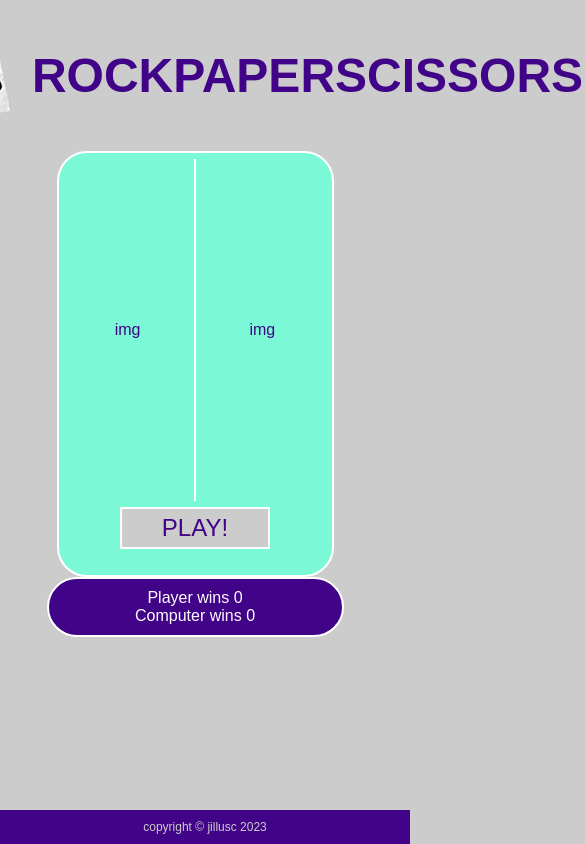
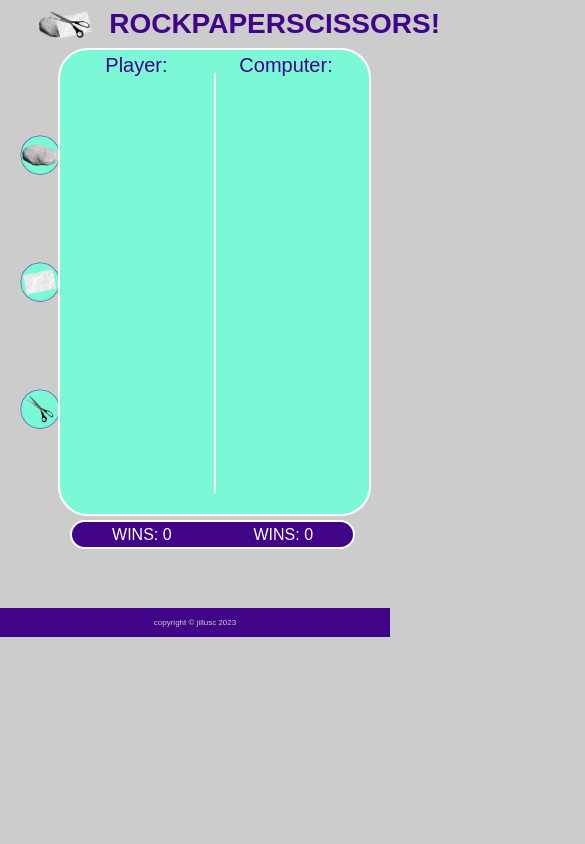
Before and after one commit to jillusc/RockPaperScissors, a plain HTML site: page index.html in a window 390 px wide. Shown: the whole page, 585 px wide, since content can reach past the window. Drawn offline with Linux system fonts and the light colour scheme; files whose address does not match are found by name; a web font is replaced by a local one.

Commit message:
added player R P S buttons and styled for landscape phone smallest screen size

```diff
--- /dev/null
+++ b/assets/css/style.css
@@ -0,0 +1,135 @@
+@import url('https://fonts.googleapis.com/css2?family=Sigmar&display=swap');
+
+* {
+    margin: 0;
+    padding: 0;
+    border: none;
+}
+
+body {
+    background-color: #ccc;
+    font-family: "Sigmar", sans-serif;
+    color: #410387;
+    text-align: center;
+}
+
+header {
+    display: flex;
+    align-items: center;
+    margin: 2% 0 2% 10%;
+}
+
+h1 {
+    font-size: 1.75rem;
+    margin-left: 3%;
+}
+
+.RPS-logo {
+    width: 15%;
+    margin-right: 2%;
+}
+
+hr {
+    border: 1px solid #fff;
+    margin: 0;
+    top: 5%;
+    left: 50%;
+    height: 90%;
+    position: absolute;
+
+}
+
+#main-outer-div {
+    width: 90%;
+    margin: auto;
+    display: flex;
+}
+
+#game-area {
+    position: relative;
+    background-color: #7bf9d7;
+    border: 2px solid #fff;
+    width: 70%;
+    height: 55vh;
+    margin: auto;
+    border-radius: 30px;
+    flex: 1;
+    display: flex;
+    flex-direction: column;
+
+}
+
+#play-area {
+    background-color: #7bf9d7;
+    width: 99%;
+    height: 98%;
+    border-radius: 30px;
+    margin: auto;
+    display: flex;
+}
+
+#player-go {
+    height: 100%;
+    width: 49%;
+    border-radius: 30px;
+    display: flex;
+    flex-direction: column;
+    justify-content: space-between;
+}
+
+#player-go p,
+#computer-go p {
+    font-size: 1.25rem;
+}
+
+#player-buttons {
+    width: 10%;
+    margin-right: 1%;
+    display: flex;
+    flex-direction: column;
+    justify-content: space-evenly;
+}
+
+.btn-choices {
+    box-sizing: border-box;
+    width: 40px;
+    height: 40px;
+    background: none;
+}
+
+.btn-choices img {
+    width: 100%;
+    height: 100%;
+    border-radius: 30px;
+    object-fit: cover;
+}
+
+#computer-go {
+    height: 100%;
+    width: 49%;
+    border-radius: 30px;
+    display: flex;
+    flex-direction: column;
+}
+
+#score-area {
+    background-color: #410387;
+    border: 2px solid #fff;
+    color: #fff;
+    width: 70%;
+    margin: 1% 0 0 18%;
+    padding: 1%;
+    border-radius: 30px;
+    display: flex;
+    justify-content: center;
+    gap: 30%;
+}
+
+footer {
+    bottom: 0;
+    margin-top: 15%;
+    background-color: #410387;
+    color: #ccc;
+    font-size: .5rem;
+    padding: 10px;
+}
--- /dev/null
+++ b/assets/js/script.js
@@ -0,0 +1,31 @@
+/* Wait for the DOM to finish loading before running the game */
+document.addEventListener("DOMContentLoaded", function() {
+})
+
+
+/* Event listeners for R, P, S buttons*/
+
+
+/* The main game function - called both when the script is first loaded and after the winner has been ascertained */
+function runGame() {
+}
+
+
+/* Get the player's choice of R, P or S */
+function getPlayerChoice() {
+}
+
+
+/* Generate a random choice of R, P or S for the computer */
+function getComputer() {
+}
+
+
+/* Evaluate whether player or computer choice wins */
+function ascertainWinner() {
+}
+
+
+/* Increment scores and losses */
+function incrementScores() {
+}
--- a/assets/style.css
+++ /dev/null
@@ -1,89 +0,0 @@
-@import url('https://fonts.googleapis.com/css2?family=Sigmar&display=swap');
-
-* {
-    margin: 0;
-    padding: 0;
-    border: none;
-}
-
-body {
-
-    background-color: #ccc;
-    font-family: "Sigmar", sans-serif;
-    color: #410387;
-    text-align: center;
-}
-
-header {
-    display: flex;
-    justify-content: center;
-    align-items: center;
-    margin: 10px auto;
-}
-
-.heading {
-    text-align: center;
-}
-
-h1 {
-    font-size: 3em;
-    margin-left: 20px;
-}
-
-hr {
-    border: 1px solid #fff;
-    height: 340px;
-
-}
-
-.game-area {
-    background-color: #7bf9d7;
-    border: 2px solid #fff;
-    width: 70%;
-    height: 50vh;
-    margin: auto;
-    border-radius: 30px;
-}
-
-.play-area {
-    background-color: #7bf9d7;
-    width: 98%;
-    height: 42vh;
-    margin: auto;
-    border-radius: 30px;
-    display: flex;
-    justify-content: space-evenly;
-    align-items: center;
-}
-
-.btn-play {
-    background-color: #ccc;
-    padding: 5px;
-    border: 2px solid #fff;
-    width: 150px;
-    font-family: "Sigmar", sans-serif;
-    color: #410387;
-    font-size: 1.5rem;
-}
-
-.score-area {
-    background-color: #410387;
-    border: 2px solid #fff;
-    color: #fff;
-    width: 70%;
-    margin: auto;
-    padding: 10px;
-    border-radius: 50px;
-}
-
-#winner {}
-
-footer {
-    position: fixed;
-    bottom: 0;
-    width: 100%;
-    background-color: #410387;
-    color: #ccc;
-    font-size: .75rem;
-    padding: 10px;
-}
--- a/index.html
+++ b/index.html
@@ -4,30 +4,54 @@
     <meta charset="UTF-8" />
     <meta name="viewport" content="width=device-width, initial-scale=1.0" />
     <meta name="author" content="jillusc" />
-    <link rel="stylesheet" href="assets/style.css" />
+
+    <link rel="stylesheet" type="text/css" href="assets/css/style.css" />
+
     <link rel="icon" type="image/png" href="assets/images/RPS-favicon.png" />
     <title>ROCKPAPERSCISSORS!</title>
   </head>
   <body>
     <header>
-      <img src="assets/images/logo.webp" alt="logo" />
+      <img src="assets/images/logo.webp" class="RPS-logo" alt="logo" />
       <h1>ROCKPAPERSCISSORS!</h1>
     </header>
+    <main>
+      <div id="main-outer-div">
+        <div id="player-buttons">
+            <button data-type="rock" class="btn-choices">
+                <img src="assets/images/btn-rock.webp" alt="rock" />
+            </button>
+            <button data-type="paper" class="btn-choices">
+                <img src="assets/images/btn-paper.webp" alt="paper" />
+            </button>
+            <button data-type="scissors" class="btn-choices">
+                <img src="assets/images/btn-scissors.webp" alt="scissors" />
+            </button>
+        </div>
 
-    <div class="game-area">
-      <div class="play-area">
-        <div id="player-go">img</div>
-        <div><hr /></div>
-        <div id="computer-go">img</div>
+        <div id="game-area">
+          <div id="play-area">
+            <div id="player-go"><p>Player:</p>
+              <div id="player-choice-img-container">
+              </div>
+            </div>
+
+            <div><hr /></div>
+
+            <div id="computer-go"><p>Computer:</p>
+            </div>
+            <div id="computer-choice-img-container">
+            </div>
+        </div>
       </div>
-      <button data-type="play" class="btn-play">PLAY!</button>
+      </div>
+
+
+    <div id="score-area">
+      <p class="scores">WINS: <span id="scores">0</span></p>
+      <p class="losses">WINS: <span id="losses">0</span></p>
     </div>
-
-    <div class="score-area">
-      <p class="scores">Player wins <span id="score">0</span></p>
-      <p class="scores">Computer wins <span id="incorrect">0</span></p>
-    </div>
-
+</main>
     <footer>
       <div>
         <p class="copyright">copyright <span>&copy;</span> jillusc 2023</p>
```
Also changed, not shown: assets/images/btn-paper.webp (added), assets/images/btn-rock.webp (added), assets/images/btn-scissors.webp (added), script.js (deleted).
